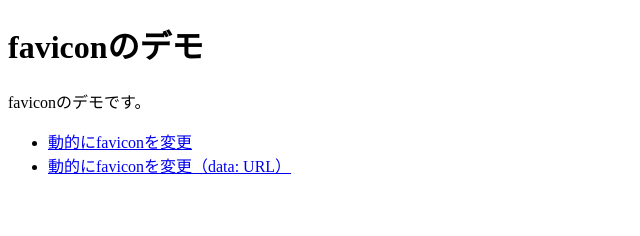
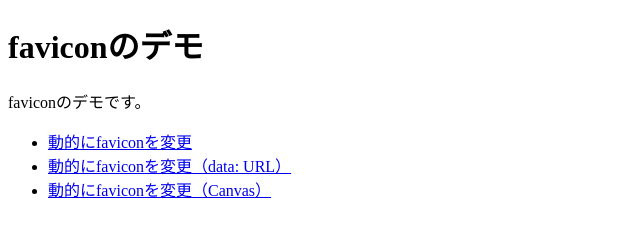
Before and after one commit to codegrid/2021-favicon, a plain HTML site: page index.html in a window 1280 px wide. Shown: the whole page, without its empty margins (0-640 px from the left). Drawn offline with Linux system fonts and the light colour scheme.

Commit message:
feat: indexにcanvasへのリンクを追加

```diff
--- a/index.html
+++ b/index.html
@@ -13,6 +13,7 @@
 <ul>
 <li><a href="dynamic.html">動的にfaviconを変更</a></li>
 <li><a href="dataurl.html">動的にfaviconを変更（data: URL）</a></li>
+<li><a href="canvas.html">動的にfaviconを変更（Canvas）</a></li>
 </ul>
 
 </body>
```
